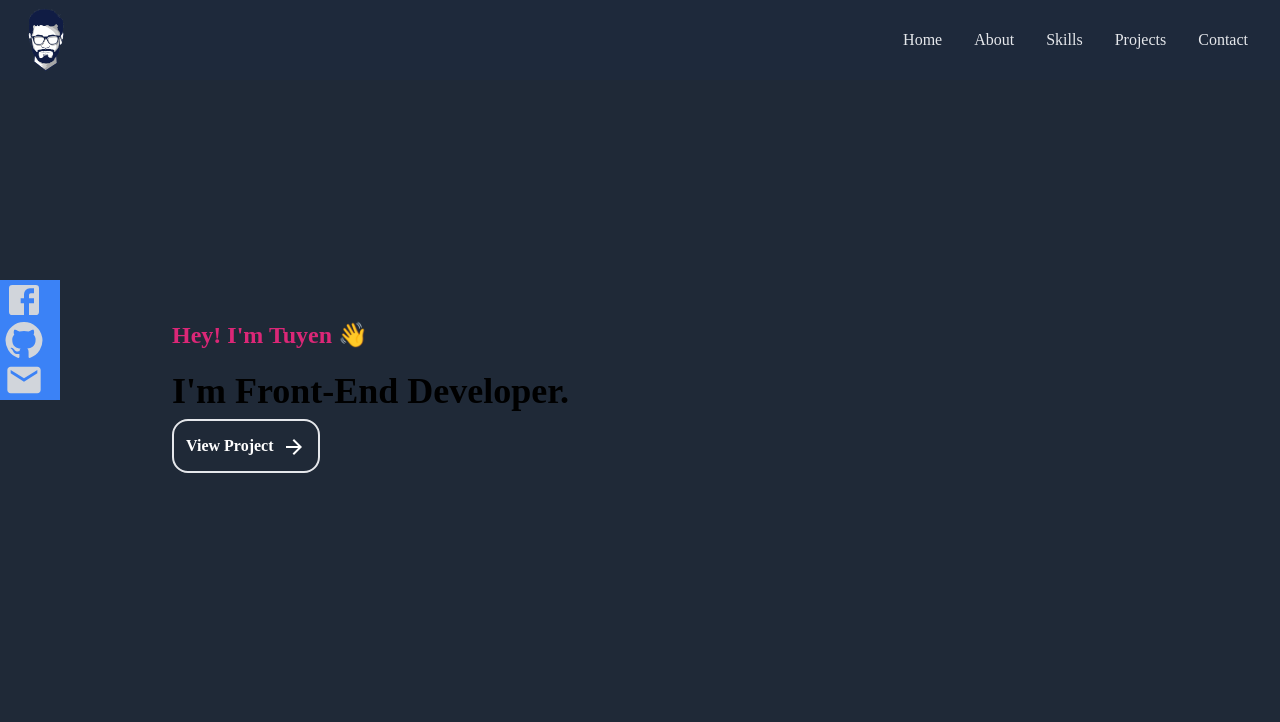
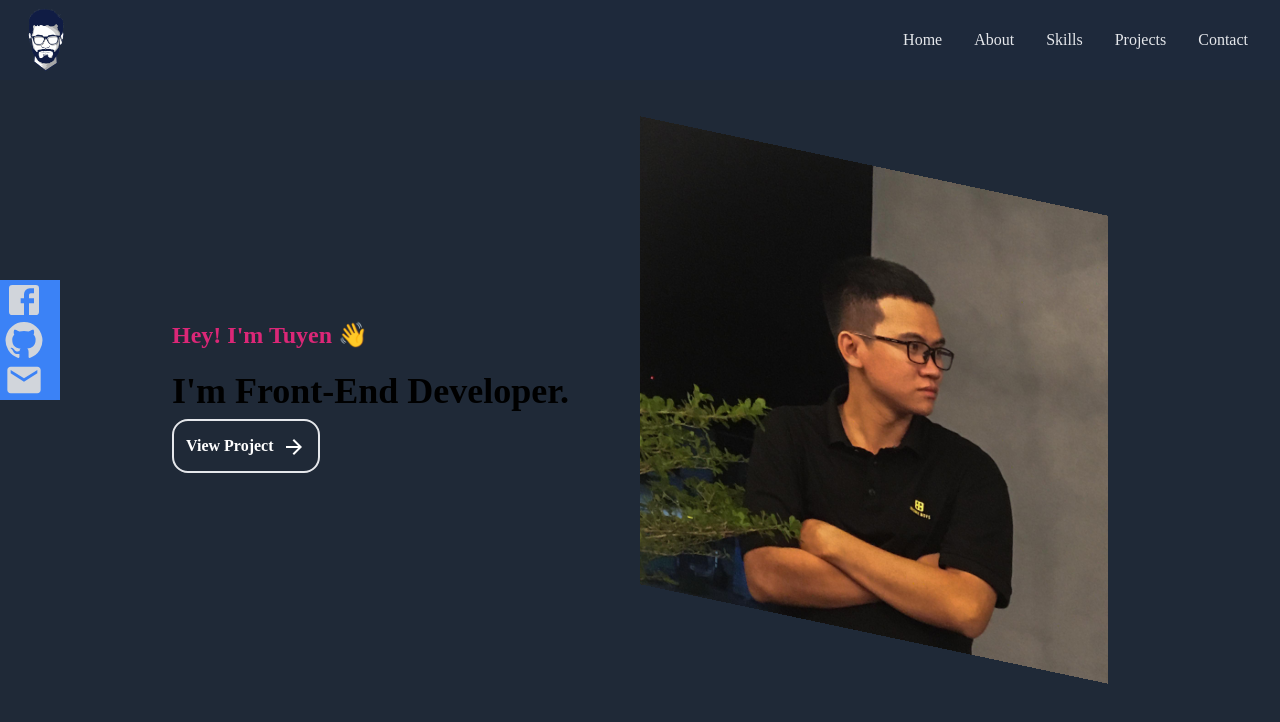
Before and after one commit to dangcongtuyen55/Personal-Profile, a React (Create React App) app: page / in a window 1280 px wide. Shown: the top 722 px of the page. Built offline with nearby package versions, Linux system fonts and the light colour scheme.

Commit message:
update code

```diff
--- a/src/Pages/Main/Main.js
+++ b/src/Pages/Main/Main.js
@@ -9,7 +9,7 @@ import Mongodb from "../../Assets/Images/mongo.png";
 import Nodejs from "../../Assets/Images/Node.png";
 import Reactjs from "../../Assets/Images/react.png";
 import Github from "../../Assets/Images/github.png";
-import Me from "../../Assets/Images/me.png";
+import Me from "../../Assets/Images/congtuyen.jpg";
 import ProjectEcommerce from "../../Assets/Images/Project-Ecommerce.jpg";
 import "../../index.css";
 
@@ -54,11 +54,7 @@ export const Main = () => {
 
             {/* right side */}
             <div className="hidden flex-1 lg:flex justify-end items-end h-full">
-              <imgcd
-                className="transform skew-y-12"
-                src="https://scontent.fsgn2-3.fna.fbcdn.net/v/t39.30808-6/273504835_3046072845710496_7903040882535119182_n.jpg?_nc_cat=108&ccb=1-7&_nc_sid=09cbfe&_nc_ohc=8FBtenlWTBkAX_ISRsl&_nc_ht=scontent.fsgn2-3.fna&oh=00_AT8uzyz5iP_mCShxNMYj6R_z7T9mwvLFRQWF-0NSvdPdZA&oe=6311D137"
-                alt=""
-              />
+              <img className="transform skew-y-12" src={Me} alt="" />
             </div>
           </div>
         </div>
```
Also changed, not shown: src/Assets/Images/congtuyen.jpg (added).
